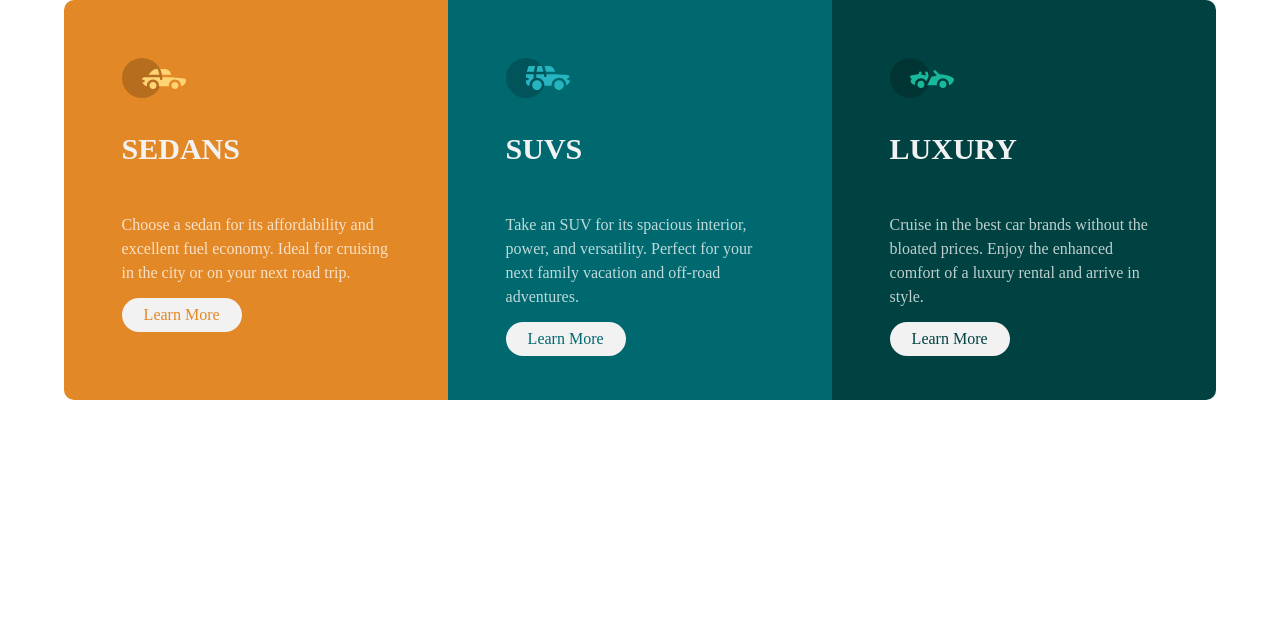
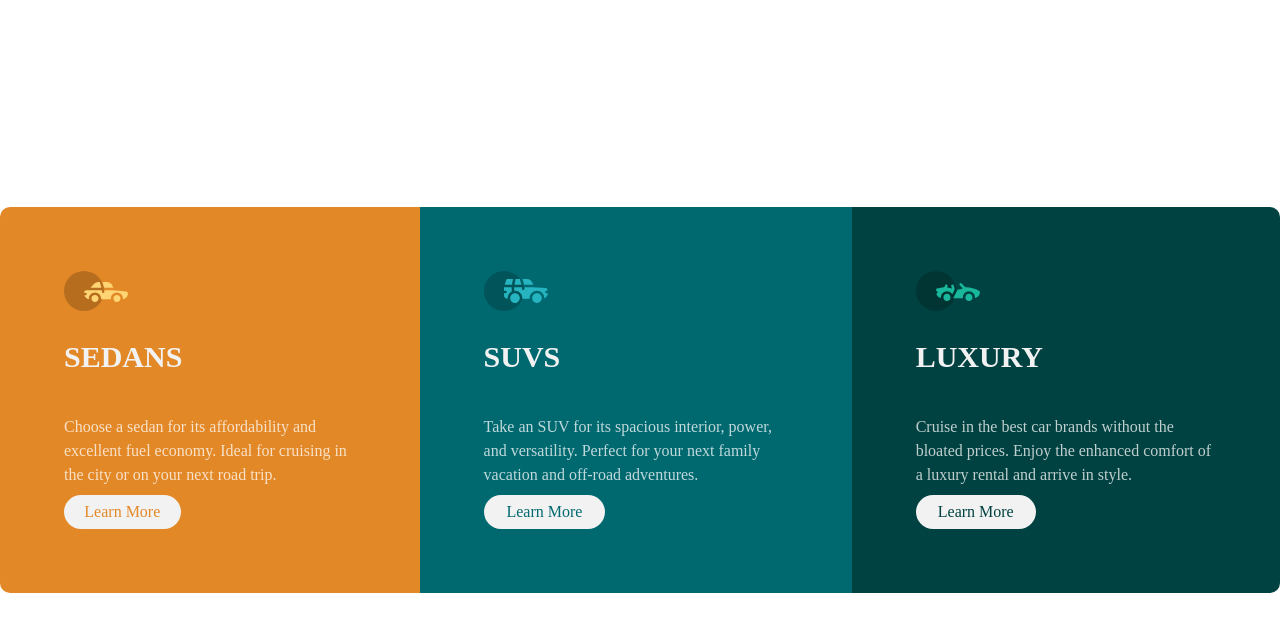
Before and after one commit to poutou89/3-column-previewcard, a plain HTML site: page index.html in a window 1280 px wide. Drawn offline with Linux system fonts and the light colour scheme; a web font is replaced by a local one.

Commit message:
correction

```diff
--- a/assets/css/style.css
+++ b/assets/css/style.css
@@ -19,6 +19,7 @@ body {
     justify-content: center;
     align-items: center;
     margin: 0;
+    height: 100vh;
 }
 
 h1 {
@@ -42,11 +43,9 @@ a {
     background-color: hsl(0, 0%, 95%);
     border-radius: 100px;
 
-    height: 16vh;
-    width: 120px;
+    width: 40%;
     padding: 1vh;
 
-    margin-bottom: 25vh;
     text-align: center;
     bottom: 50px;
 
@@ -73,8 +72,6 @@ a {
     display: flex;
     flex-direction: column;
     height: auto;
-    width: 30vw;
-    height: 50vh;
     position: relative;
     gap: 2%;
 }
```
